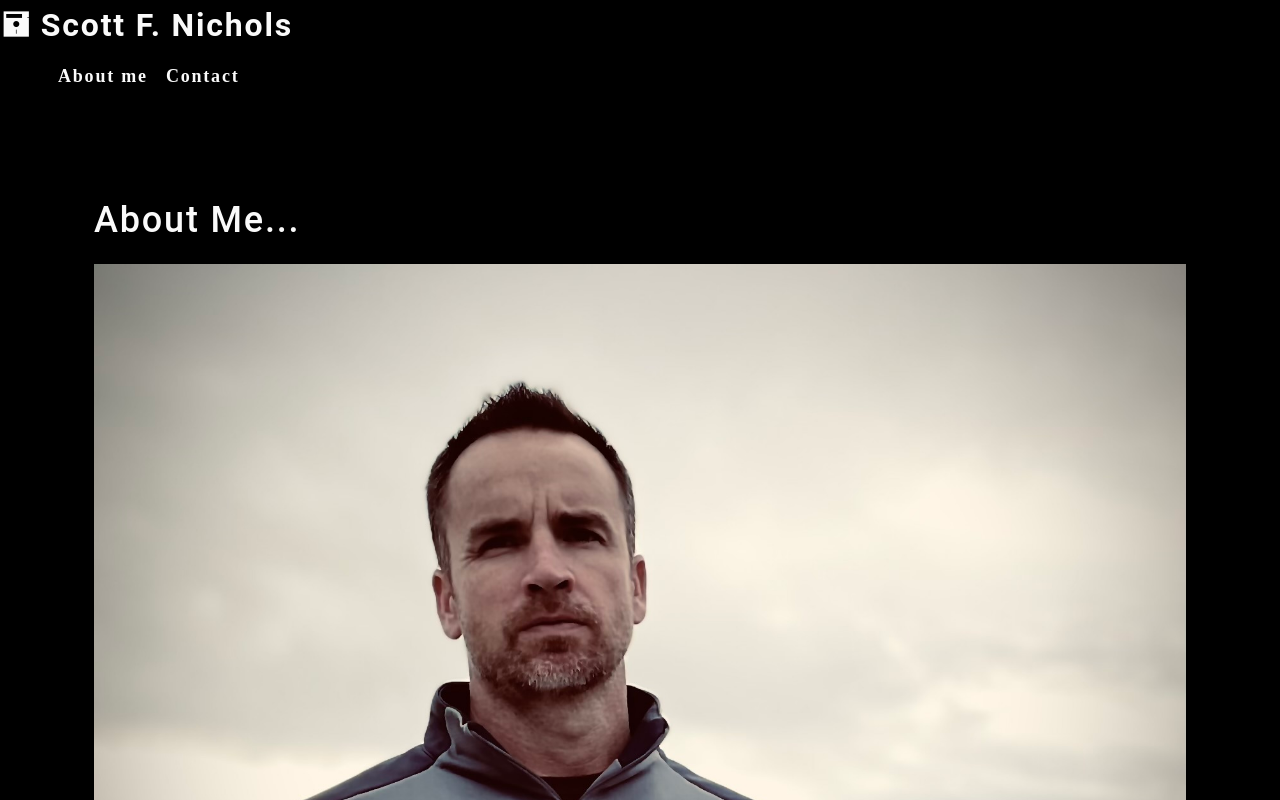
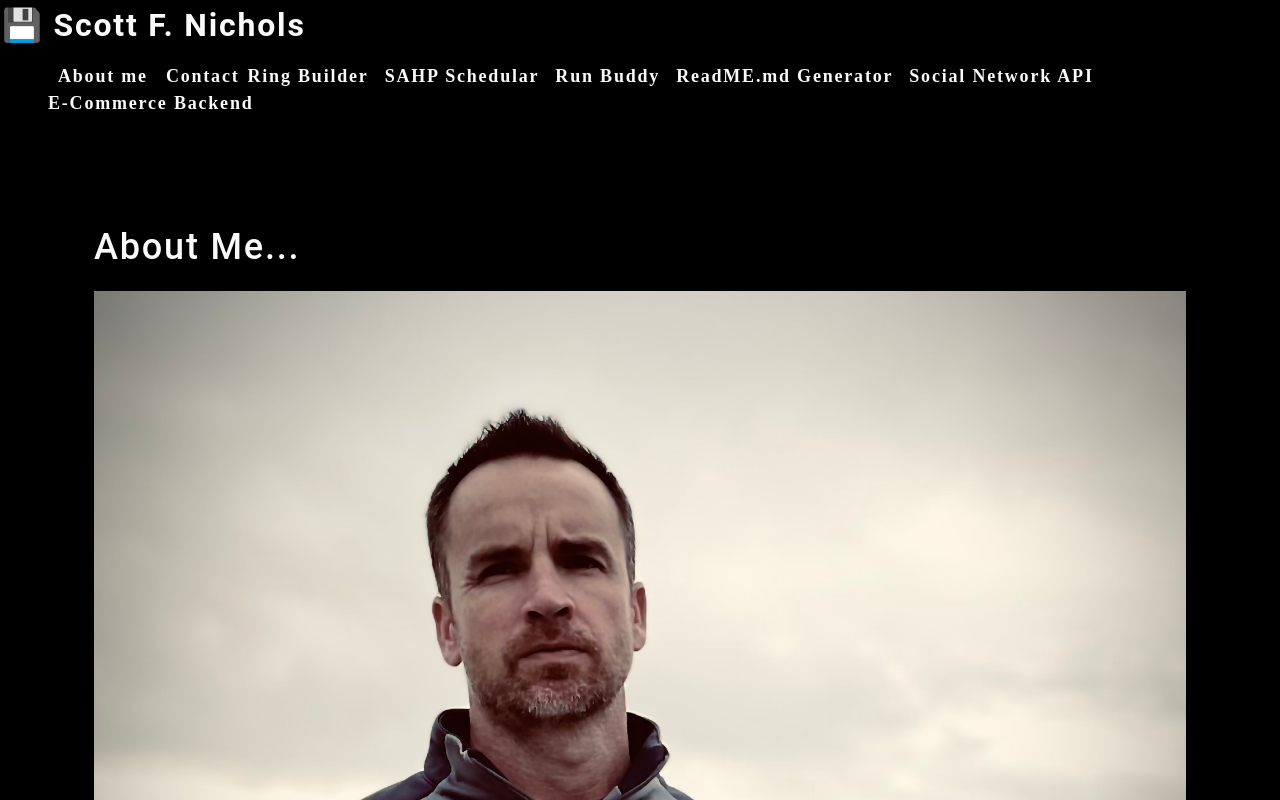
Before and after one commit to Sessions21/react-portfolio-ch20-sfn, a React (Create React App) app: page / in a window 1280 px wide. Shown: the top 800 px of the page. Built offline with nearby package versions, Linux system fonts and the light colour scheme.

Commit message:
setup projects output and array

```diff
--- a/src/App.js
+++ b/src/App.js
@@ -1,5 +1,4 @@
 import React from 'react';
-import './index.css';
 import Nav from "./components/Nav/indexNav"
 import About from './components/About/indexAbout'
 
--- a/src/components/Nav/indexNav.js
+++ b/src/components/Nav/indexNav.js
@@ -1,24 +1,65 @@
 import React from 'react';
 
 function Nav() {
+  const projects = [
+    {
+      name: "Ring Builder",
+      description:"Build customized rings step-by-step, choosing from an assortment of unique stones and band designs.",
+      website: 'https://ring-builder-app.herokuapp.com/',
+      github: 'https://github.com/Sessions21/Ring-Builder_Project-2'
+    },
+    {
+      name: "SAHP Schedular",
+      description:"A family scheduling app that allows you to input a daily schedule, print directions to appointments, and check current and upcoming weather.",
+      website: 'https://sessions21.github.io/Project1-SAHM-Calendal/',
+      github: 'https://github.com/Sessions21/Project1-SAHM-Calendar.git'
+    },
+    {
+      name: "Run Buddy",
+      description:"A fitness app that connects you with trainers, and provides instructions for getting your running workout strategy organized.",
+      website: 'https://sessions21.github.io/run-buddy/',
+      github: 'https://github.com/Sessions21/run-buddy'
+    },
+    {
+      name: "ReadME.md Generator",
+      description:"This application takes users through a list of questions and outputs a well sytled customized ReadME.md file for attachment to any web design project.",
+      website: 'https://www.awesomescreenshot.com/video/6682095?key=25c21447b5c06c71e25ccb7d34887590',
+      github: 'https://github.com/Sessions21/ReadME-Generator'
+    },
+    {
+      name: "Social Network API",
+      description:"This node.js based RESTful API can be used by web based social networking application to create, read, update, and delete users. It also provides the same functionality to do the same with personal thoughts users wish to share online. It provides the functionality to create friend groups, share thoughts on any topic with this group of friends, and post reactions to other friend's thoughts. It uses MongoDB for the backend storage, and uses Mongoose and Express.js to organize and route the data to the frontend.",
+      website: 'https://www.awesomescreenshot.com/video/7752931?key=7f9aab91a0fb340ffcdd685b3393817b',
+      github: 'https://github.com/Sessions21/social-network-API-Ch18-sfn'
+    },
+    {
+      name: "E-Commerce Backend",
+      description:"This is a build out e-commerse backend database to organize and access retail products. The products are organized with descriptions, categories and tags. New products can be added and deleted. Existing products can be updated.",
+      website: 'https://www.awesomescreenshot.com/video/7415448?key=5a023f682cfd5ddaa402679993e21548',
+      github: 'https://github.com/Sessions21/e-commerce-backend_Ch13_sfn'
+    }
+  ];
 
   return (
     <header>
       <h2>
         <a href="/">
-          <span role="img" aria-label="camera"> 🖬 </span> Scott F. Nichols
+          <span role="img" aria-label="camera"> 💾 </span> Scott F. Nichols
         </a>
       </h2>
       <nav>
         <ul className="flex-row">
           <li className="mx-2">
-            <a href="#about">
-              About me
-            </a>
+            <a href="#about">About me</a>
           </li>
           <li>
             <span>Contact</span>
           </li>
+            {projects.map((project) => (
+          <li className="mx-1" key={project.name}>
+            <span>{ project.name  }</span>
+          </li>
+          ))}
         </ul>
       </nav>
     </header>
--- a/src/reportWebVitals.js
+++ /dev/null
@@ -1,13 +0,0 @@
-const reportWebVitals = onPerfEntry => {
-  if (onPerfEntry && onPerfEntry instanceof Function) {
-    import('web-vitals').then(({ getCLS, getFID, getFCP, getLCP, getTTFB }) => {
-      getCLS(onPerfEntry);
-      getFID(onPerfEntry);
-      getFCP(onPerfEntry);
-      getLCP(onPerfEntry);
-      getTTFB(onPerfEntry);
-    });
-  }
-};
-
-export default reportWebVitals;
```
Also changed, not shown: src/App.css (deleted, +0 -38 lines), src/setupTests.js (deleted, +0 -5 lines).
